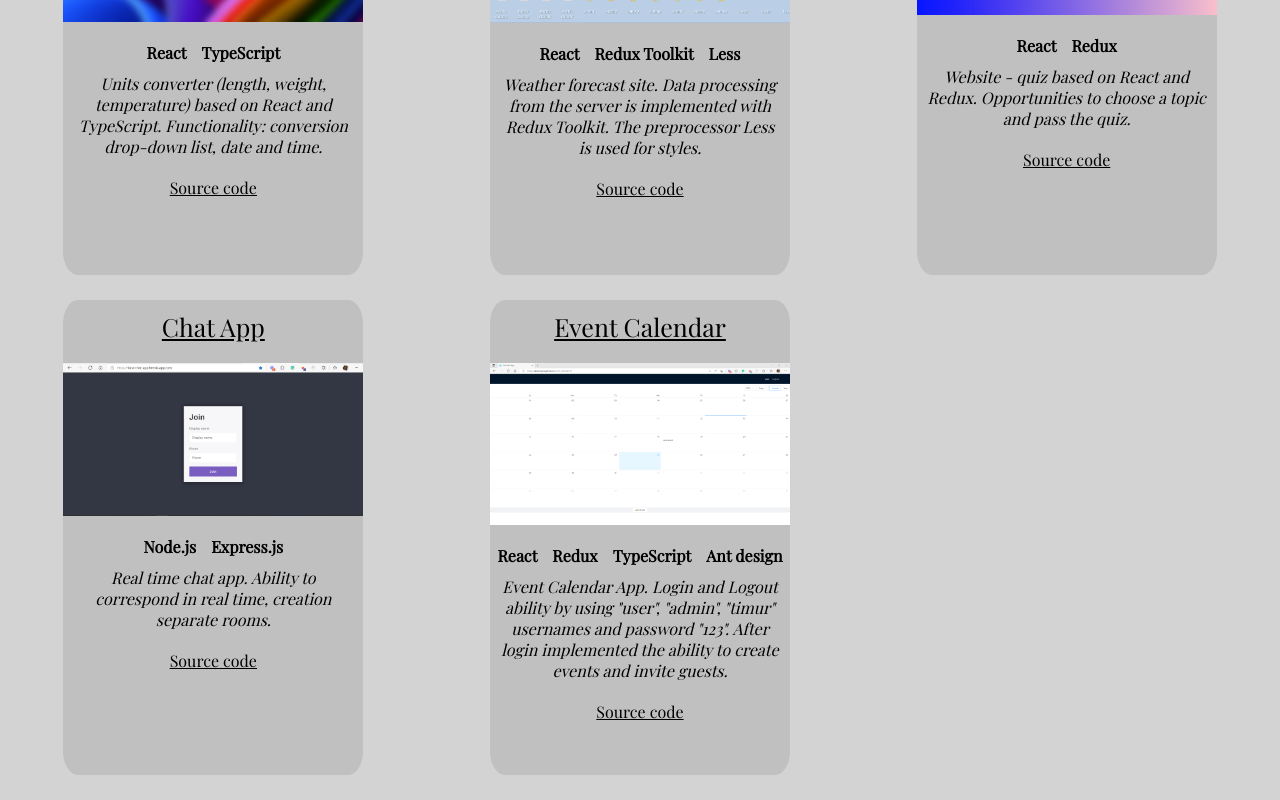
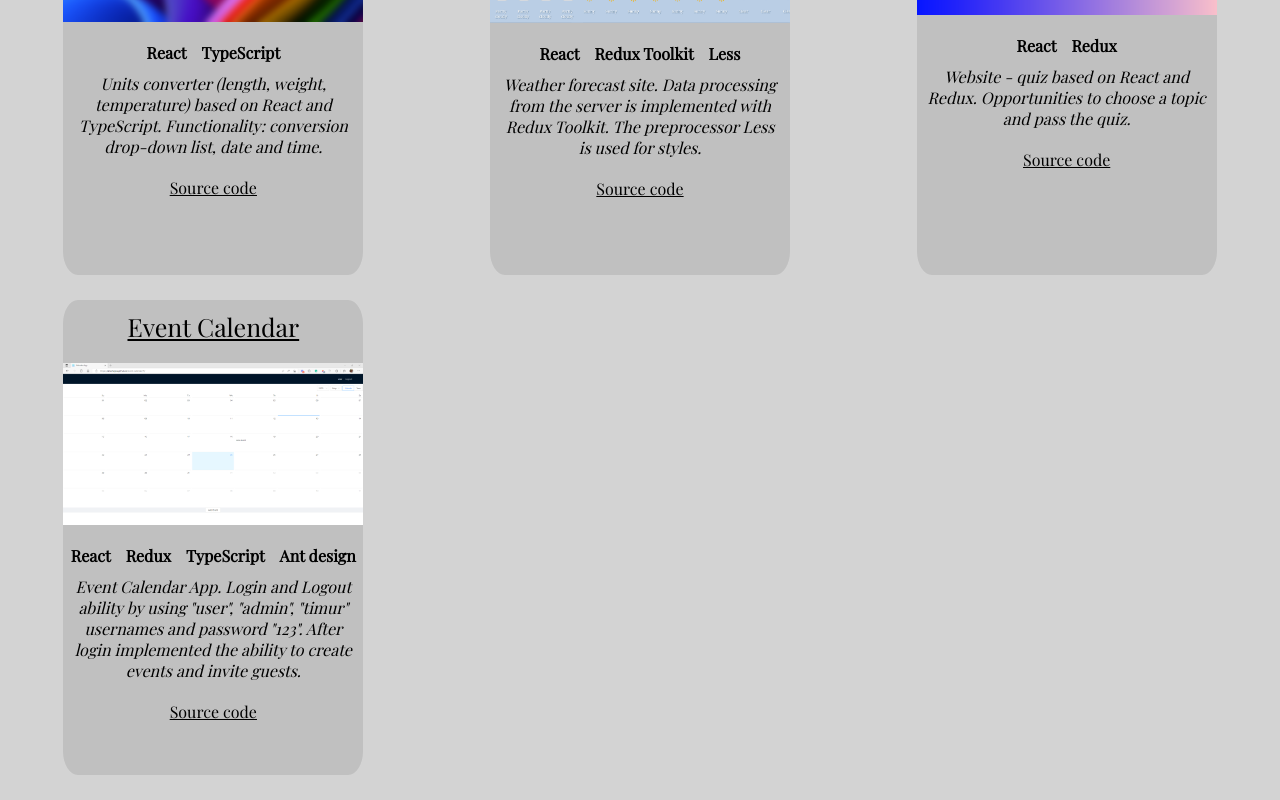
Before and after one commit to lanachayka/portfolio, a React (Create React App) app: page / in a window 1280 px wide. Shown: the part 1376-2176 px from the top of the page. Built offline with nearby package versions, Linux system fonts and the light colour scheme.

Commit message:
update project.js

```diff
--- a/src/data/projects.js
+++ b/src/data/projects.js
@@ -82,15 +82,6 @@ export const projects = [
     },
     {
         id: 9,
-        name: 'Chat App',
-        url: 'https://lana-chat-app.herokuapp.com/',
-        source: 'https://github.com/lanachayka/nodeJS-chat-app',
-        photo: 'chat-app.png',
-        technologies: ['Node.js', 'Express.js'],
-        description: 'Real time chat app. Ability to correspond in real time, creation separate rooms.'
-    },
-    {
-        id: 10,
         name: 'Event Calendar',
         url: 'https://lanachayka.github.io/event-calendar/',
         source: 'https://github.com/lanachayka/event-calendar',
```
